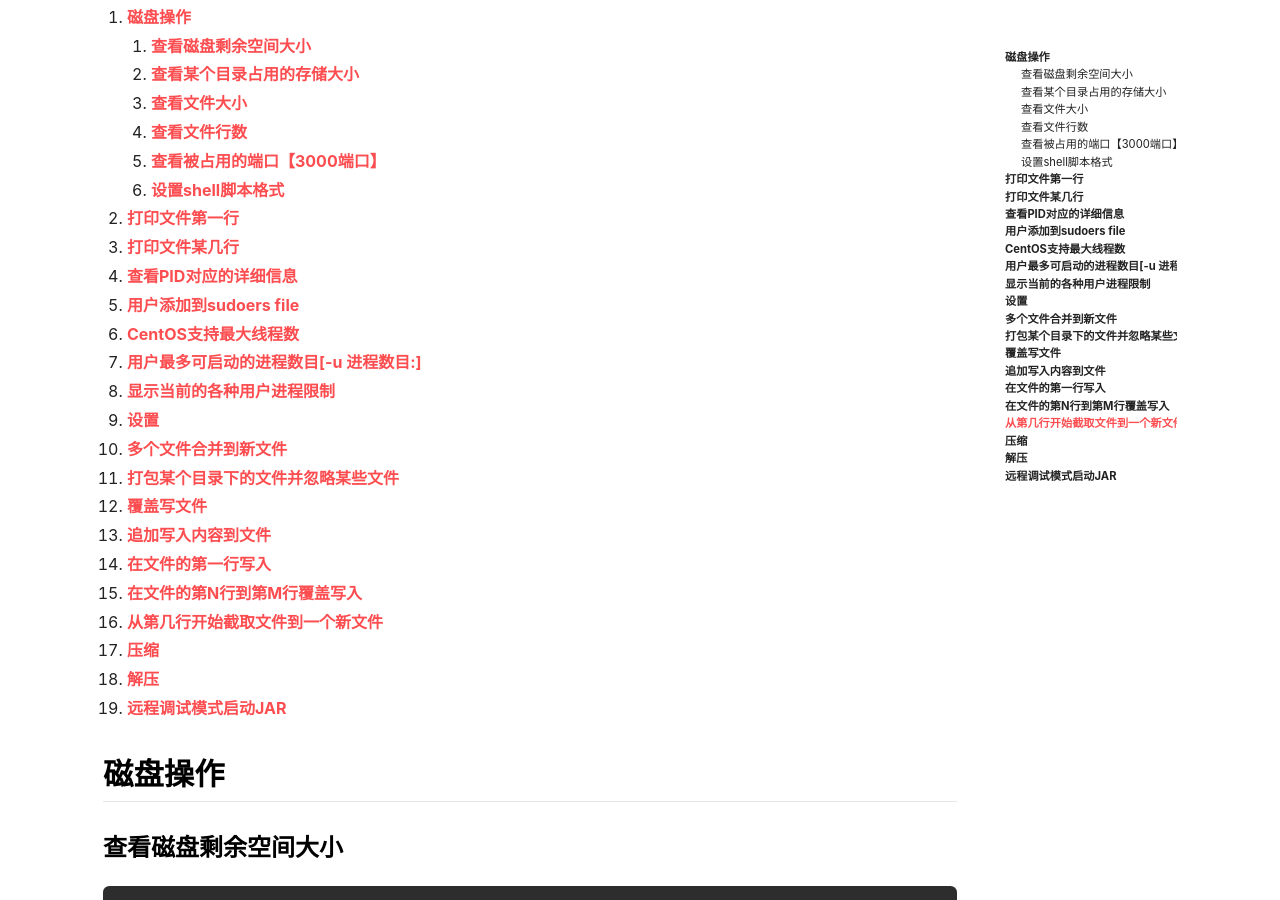
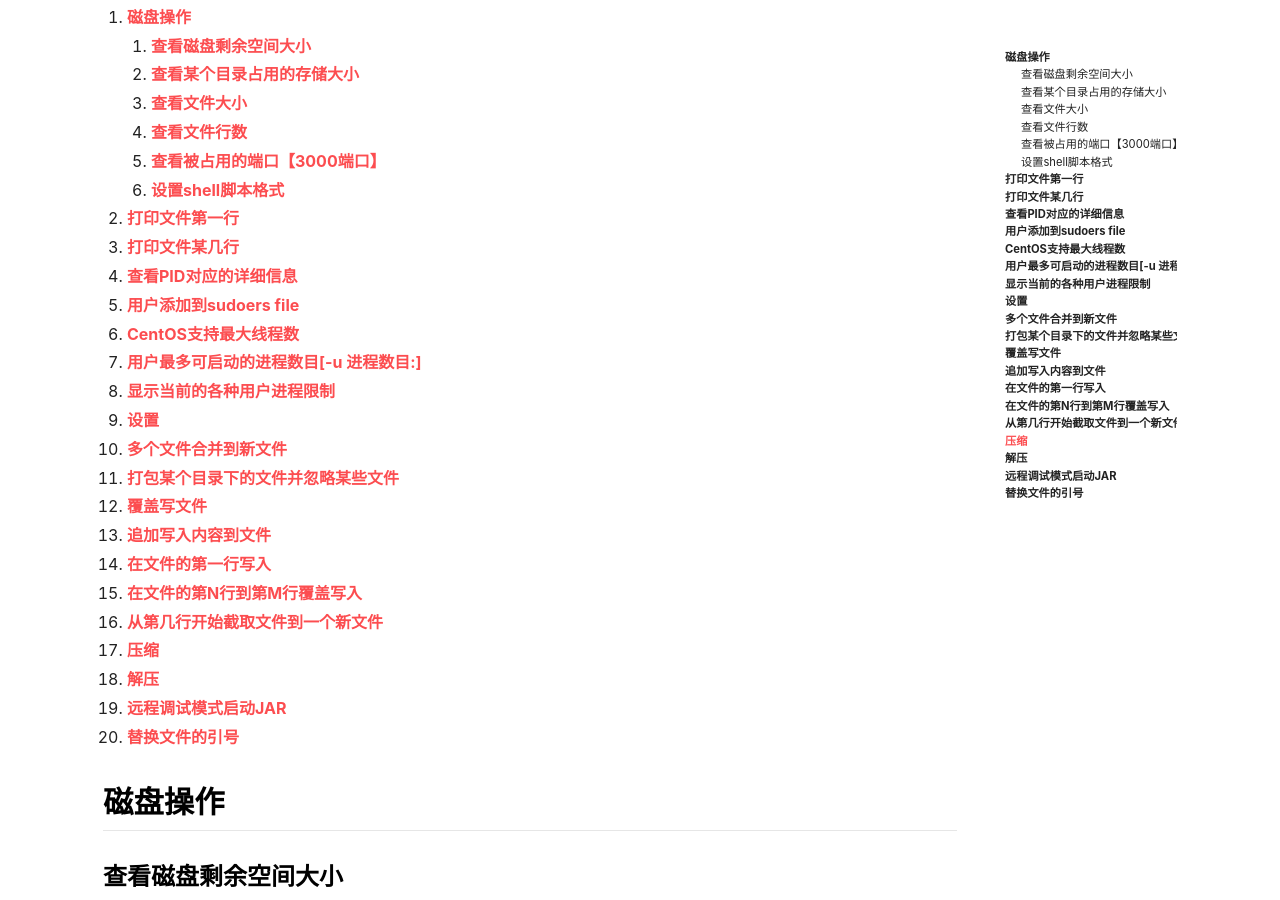
Before and after one commit to crazyyanchao/blog, a Jekyll site: the page built from _posts/2020-07-06-linux常用命令.md, in a window 1280 px wide and 900 px high, scrolled down 306 px. Built offline with Jekyll 4.4.1, drawn with Linux system fonts in a browser that asks for light colours; nearby versions of some CDN libraries; comment, search, counter and statistics services are not loaded; some of the changed text lies outside the part shown.

````diff
--- a/_posts/2020-07-06-linux常用命令.md
+++ b/_posts/2020-07-06-linux常用命令.md
@@ -155,3 +155,8 @@ tar -zxvf examples.tar （解压至当前执行目录下）
 # 启动远程调试
 #nohup java -Xmx128m -Dfile.encoding=utf-8 -Xdebug -Xrunjdwp:server=y,transport=dt_socket,address=5005,suspend=n -jar ./elasticsearch-monitor-0.1.0.jar >>logs/elasticsearch-monitor.log 2>&1 &
 ```
+
+## 替换文件的引号
+```
+sed -i 's/"//g' encode-org.csv
+```
````
